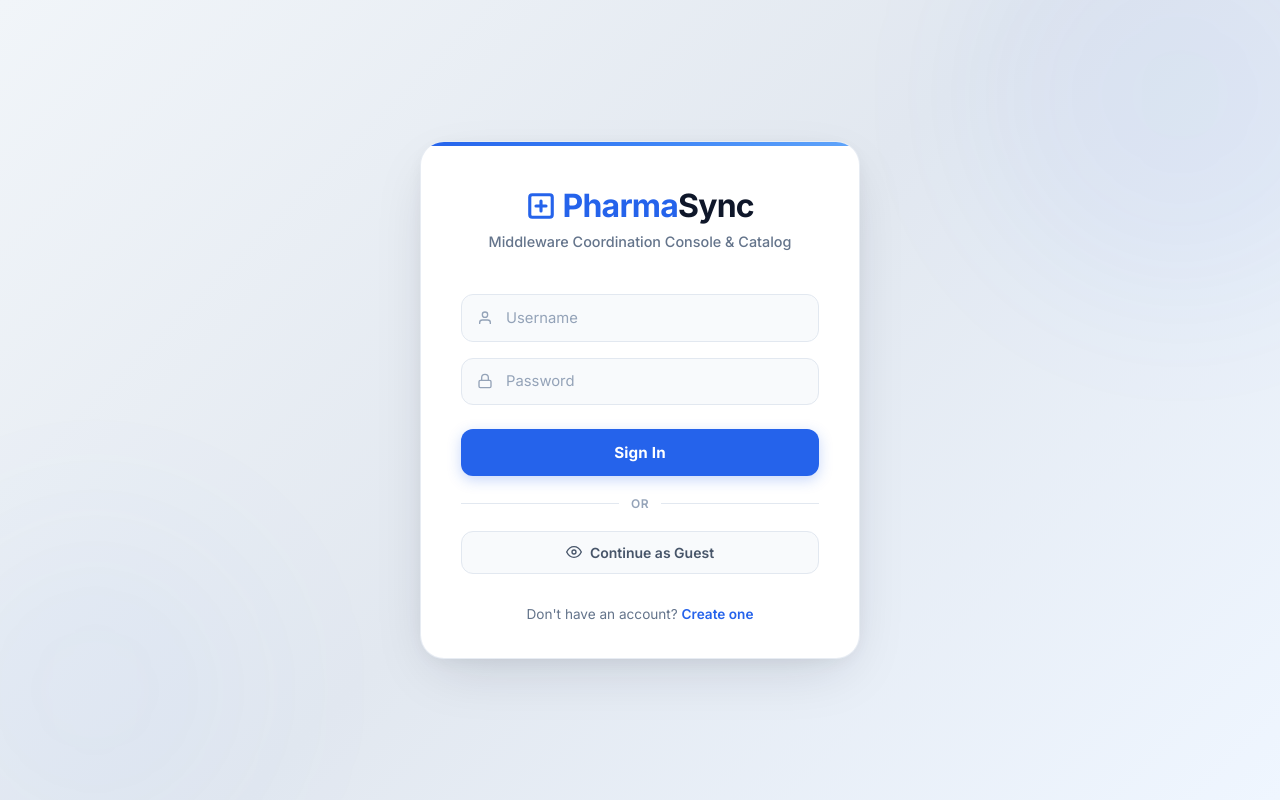
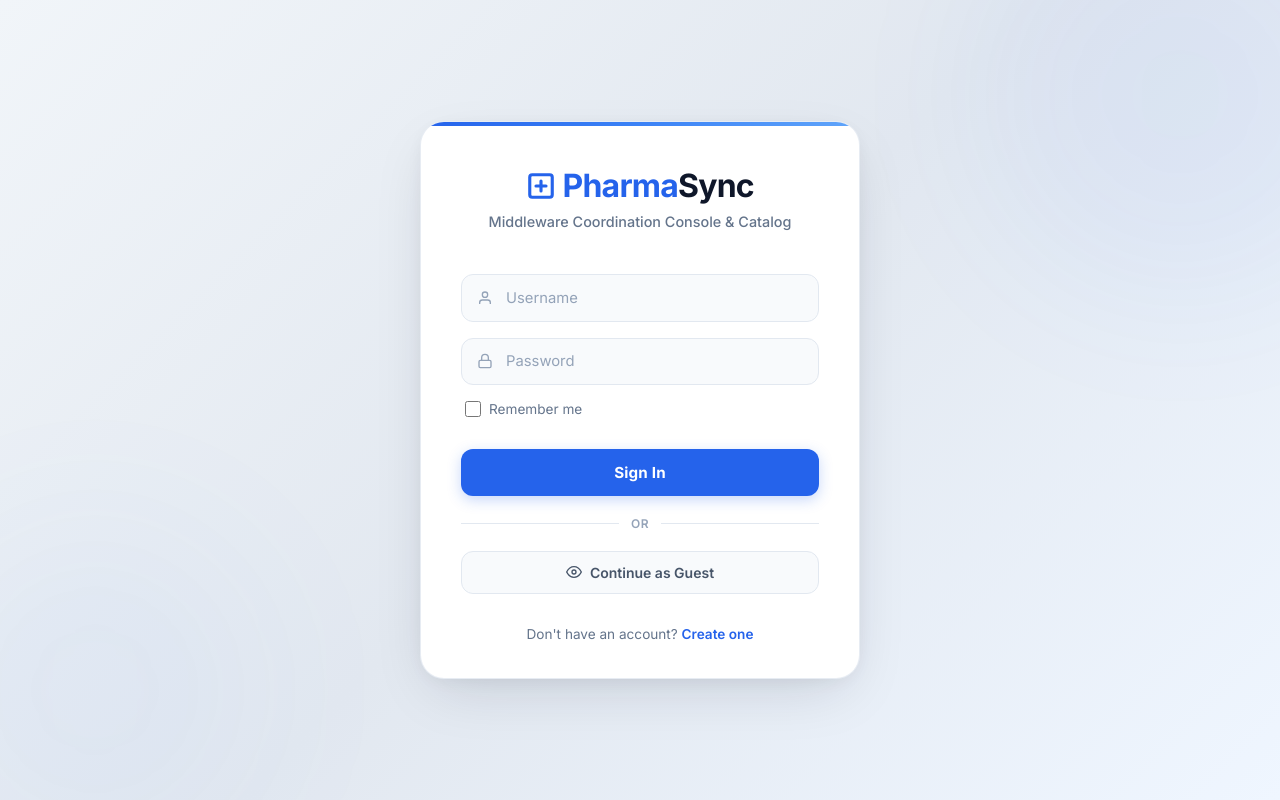
Before and after one commit to ITJosiah/IntegFinalProj, a PHP site: page / in a window 1280 px wide. Run offline with PHP 8.4, Linux system fonts and the light colour scheme.

Commit message:
remember me

```diff
--- a/assets/css/index.css
+++ b/assets/css/index.css
@@ -396,9 +396,32 @@ tr:hover {
     align-items: center;
     justify-content: center;
 }
+
 .btn-switch-role:hover {
     background: var(--primary);
     color: white;
     border-color: var(--primary);
     transform: translateY(-1px);
 }
+
+/* Remember Me Checkbox */
+.remember-me {
+    display: flex;
+    align-items: center;
+    gap: 0.5rem;
+    margin-bottom: 1.5rem;
+    margin-top: 0.25rem;
+    margin-left: 0.25rem;
+}
+.remember-me input[type="checkbox"] {
+    accent-color: var(--primary);
+    width: 16px;
+    height: 16px;
+    cursor: pointer;
+}
+.remember-me label {
+    font-size: 0.85rem;
+    color: var(--text-muted);
+    cursor: pointer;
+    user-select: none;
+}
--- a/index.php
+++ b/index.php
@@ -60,6 +60,11 @@ if ($_SERVER['REQUEST_METHOD'] === 'POST') {
             $user = $stmt->fetch();
 
             if ($user && password_verify($password, $user['password_hash'])) {
+                if (isset($_POST['remember'])) {
+                    setcookie('remember_user', $username, time() + (86400 * 30), "/");
+                } else {
+                    setcookie('remember_user', '', time() - 3600, "/");
+                }
                 $_SESSION['user_role'] = 'admin';
                 $_SESSION['user_id'] = $user['id'];
                 $_SESSION['user_name'] = $user['name'];
@@ -74,6 +79,11 @@ if ($_SERVER['REQUEST_METHOD'] === 'POST') {
             $user = $stmt->fetch();
 
             if ($user && password_verify($password, $user['password_hash'])) {
+                if (isset($_POST['remember'])) {
+                    setcookie('remember_user', $username, time() + (86400 * 30), "/");
+                } else {
+                    setcookie('remember_user', '', time() - 3600, "/");
+                }
                 $pharmaCode = $user['code'];
                 $_SESSION['user_role'] = 'pharmacy';
                 $_SESSION['pharma_code'] = $pharmaCode;
@@ -89,6 +99,11 @@ if ($_SERVER['REQUEST_METHOD'] === 'POST') {
             $user = $stmt->fetch();
 
             if ($user && password_verify($password, $user['password_hash'])) {
+                if (isset($_POST['remember'])) {
+                    setcookie('remember_user', $username, time() + (86400 * 30), "/");
+                } else {
+                    setcookie('remember_user', '', time() - 3600, "/");
+                }
                 $_SESSION['user_role'] = 'customer';
                 $_SESSION['user_id'] = $user['id'];
                 $_SESSION['user_name'] = $user['full_name'];
@@ -437,7 +452,7 @@ if ($_SERVER['REQUEST_METHOD'] === 'POST') {
                     <div class="input-group">
                         <input type="text" name="username" class="input-field" placeholder="Username" required
                             autocomplete="username" id="loginUsername"
-                            value="<?php echo isset($_POST['username']) ? htmlspecialchars($_POST['username']) : ''; ?>">
+                            value="<?php echo isset($_POST['username']) ? htmlspecialchars($_POST['username']) : (isset($_COOKIE['remember_user']) ? htmlspecialchars($_COOKIE['remember_user']) : ''); ?>">
                         <svg viewBox="0 0 24 24" width="16" height="16" fill="none" stroke="currentColor" stroke-width="2">
                             <path d="M20 21v-2a4 4 0 0 0-4-4H8a4 4 0 0 0-4 4v2"></path>
                             <circle cx="12" cy="7" r="4"></circle>
@@ -451,6 +466,11 @@ if ($_SERVER['REQUEST_METHOD'] === 'POST') {
                             <rect x="3" y="11" width="18" height="11" rx="2" ry="2"></rect>
                             <path d="M7 11V7a5 5 0 0 1 10 0v4"></path>
                         </svg>
+                    </div>
+
+                    <div class="remember-me">
+                        <input type="checkbox" id="remember" name="remember" <?php echo isset($_COOKIE['remember_user']) ? 'checked' : ''; ?>>
+                        <label for="remember">Remember me</label>
                     </div>
 
                     <button type="submit" class="btn-sign-in" id="btnSignIn">Sign In</button>
```
